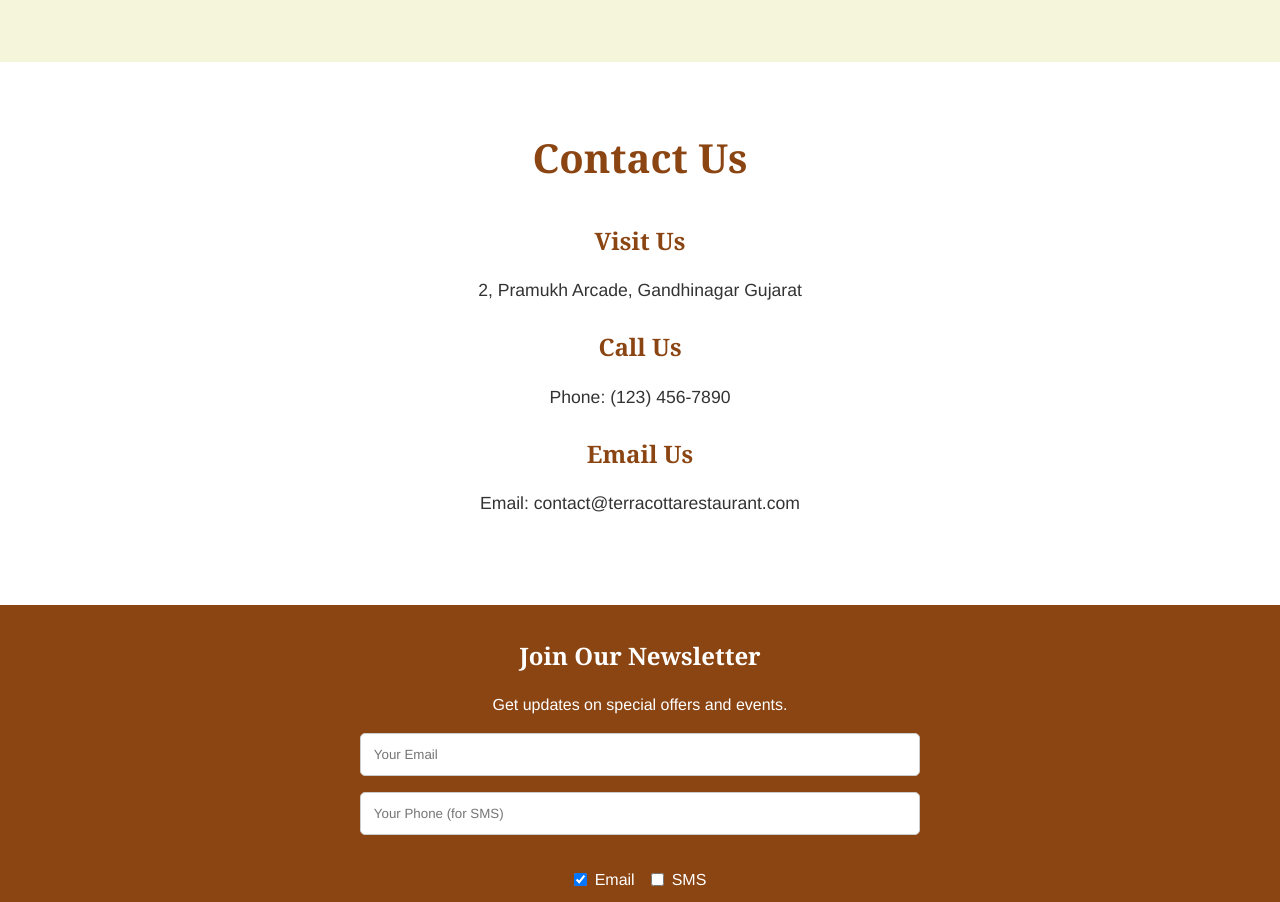
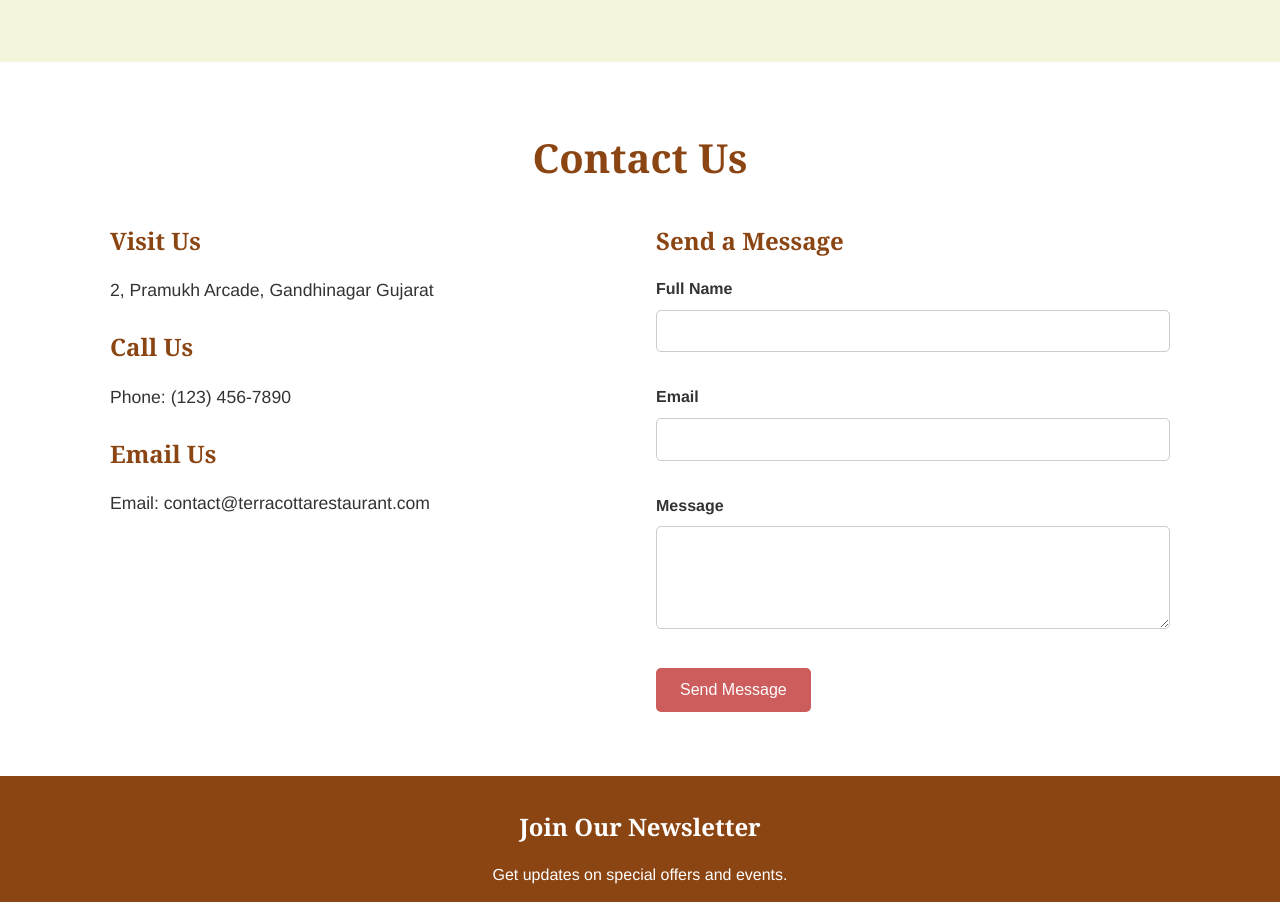
Before and after one commit to GrubTokKora/kora-site-d2d8c175-6e6f-458c-8a98-0dfdb6ea72ce, a React (Vite) app: page / in a window 1280 px wide. Shown: the part 1726-2628 px from the top of the page. Built offline with nearby package versions, Linux system fonts and the light colour scheme.

Commit message:
Deploy staging from Kora

```diff
--- a/index.html
+++ b/index.html
@@ -8,6 +8,7 @@
   </head>
   <body>
     <div id="root"></div>
+    <script src="https://www.google.com/recaptcha/api.js" async defer></script>
     <script type="module" src="/src/main.tsx"></script>
   </body>
 </html>
--- a/src/App.tsx
+++ b/src/App.tsx
@@ -24,7 +24,7 @@ function App() {
         <About description={businessDetails.description} />
         <Menu cuisine={businessDetails.cuisine} />
         <Gallery />
-        <Contact address={businessDetails.address} />
+        <Contact address={businessDetails.address} businessId={BUSINESS_ID} />
       </main>
       <Footer businessId={BUSINESS_ID} />
     </>
--- a/src/components/Contact.tsx
+++ b/src/components/Contact.tsx
@@ -1,13 +1,101 @@
+import { useState, useRef, useEffect } from 'react';
+import type { FormEvent } from 'react';
+import { getApiBaseUrl, getRecaptchaSiteKey } from '../config';
+
 type ContactProps = {
   address: string;
+  businessId: string;
 };
 
-function Contact({ address }: ContactProps) {
+type FormStatus = 'idle' | 'submitting' | 'success' | 'error';
+
+function Contact({ address, businessId }: ContactProps) {
+  const [name, setName] = useState('');
+  const [email, setEmail] = useState('');
+  const [message, setMessage] = useState('');
+  const [status, setStatus] = useState<FormStatus>('idle');
+  const [formMessage, setFormMessage] = useState('');
+  const [errors, setErrors] = useState<{ name?: string; email?: string; message?: string; captcha?: string }>({});
+
+  const recaptchaContainer = useRef<HTMLDivElement>(null);
+  const recaptchaWidgetId = useRef<number | null>(null);
+
+  const recaptchaSiteKey = getRecaptchaSiteKey();
+
+  useEffect(() => {
+    if (window.grecaptcha && window.grecaptcha.render && recaptchaContainer.current && !recaptchaWidgetId.current) {
+      recaptchaWidgetId.current = window.grecaptcha.render(recaptchaContainer.current, {
+        sitekey: recaptchaSiteKey,
+      });
+    }
+  }, [recaptchaSiteKey]);
+
+  const validateForm = () => {
+    const newErrors: { name?: string; email?: string; message?: string; captcha?: string } = {};
+    if (!name.trim()) newErrors.name = 'Full name is required.';
+    if (!email.trim()) {
+      newErrors.email = 'Email is required.';
+    } else if (!/\S+@\S+\.\S+/.test(email)) {
+      newErrors.email = 'Email is invalid.';
+    }
+    if (!message.trim()) newErrors.message = 'Message is required.';
+
+    const token = window.grecaptcha?.getResponse(recaptchaWidgetId.current ?? undefined);
+    if (!token) {
+      newErrors.captcha = 'Please complete the CAPTCHA.';
+    }
+
+    setErrors(newErrors);
+    return Object.keys(newErrors).length === 0;
+  };
+
+  const handleSubmit = async (e: FormEvent) => {
+    e.preventDefault();
+    setFormMessage('');
+
+    if (!validateForm()) {
+      return;
+    }
+
+    setStatus('submitting');
+    const token = window.grecaptcha.getResponse(recaptchaWidgetId.current ?? undefined);
+
+    try {
+      const apiBaseUrl = getApiBaseUrl();
+      const response = await fetch(`${apiBaseUrl}/api/v1/public/forms/submit`, {
+        method: 'POST',
+        headers: { 'Content-Type': 'application/json' },
+        body: JSON.stringify({
+          business_id: businessId,
+          form_type: 'contact',
+          form_data: { name, email, message },
+          submitter_email: email,
+          captcha_token: token,
+        }),
+      });
+
+      if (!response.ok) {
+        throw new Error('Submission failed.');
+      }
+
+      setStatus('success');
+      setFormMessage('Thank you for your message! We will get back to you soon.');
+      setName('');
+      setEmail('');
+      setMessage('');
+      window.grecaptcha.reset(recaptchaWidgetId.current ?? undefined);
+    } catch (error) {
+      setStatus('error');
+      setFormMessage('Sorry, there was an error sending your message. Please try again later.');
+    }
+  };
+
   return (
     <section id="contact" style={{ backgroundColor: 'var(--white)' }}>
-      <div className="container" style={{ textAlign: 'center' }}>
-        <h2>Contact Us</h2>
-        <div className="contact-info" style={{ marginTop: '2rem' }}>
+      <div className="container">
+        <h2 style={{ textAlign: 'center' }}>Contact Us</h2>
+        <div className="contact-grid">
+          <div className="contact-info">
             <h3>Visit Us</h3>
             <p>{address}</p>
             <h3>Call Us</h3>
@@ -15,6 +103,57 @@ function Contact({ address }: ContactProps) {
             <h3>Email Us</h3>
             <p>Email: contact@terracottarestaurant.com</p>
           </div>
+          <div className="contact-form-container">
+            <h3>Send a Message</h3>
+            <form onSubmit={handleSubmit} noValidate>
+              <div className="form-group">
+                <label htmlFor="name">Full Name</label>
+                <input
+                  type="text"
+                  id="name"
+                  value={name}
+                  onChange={(e) => setName(e.target.value)}
+                  required
+                />
+                {errors.name && <p className="error-text">{errors.name}</p>}
+              </div>
+              <div className="form-group">
+                <label htmlFor="email">Email</label>
+                <input
+                  type="email"
+                  id="email"
+                  value={email}
+                  onChange={(e) => setEmail(e.target.value)}
+                  required
+                />
+                {errors.email && <p className="error-text">{errors.email}</p>}
+              </div>
+              <div className="form-group">
+                <label htmlFor="message">Message</label>
+                <textarea
+                  id="message"
+                  rows={5}
+                  value={message}
+                  onChange={(e) => setMessage(e.target.value)}
+                  required
+                ></textarea>
+                {errors.message && <p className="error-text">{errors.message}</p>}
+              </div>
+              <div className="form-group">
+                <div ref={recaptchaContainer}></div>
+                {errors.captcha && <p className="error-text">{errors.captcha}</p>}
+              </div>
+              <button type="submit" className="btn" disabled={status === 'submitting'}>
+                {status === 'submitting' ? 'Sending...' : 'Send Message'}
+              </button>
+              {formMessage && (
+                <p className={`form-status-message ${status === 'success' ? 'success' : 'error'}`}>
+                  {formMessage}
+                </p>
+              )}
+            </form>
+          </div>
+        </div>
       </div>
     </section>
   );
--- a/src/config.ts
+++ b/src/config.ts
@@ -17,3 +17,20 @@ export function getApiBaseUrl(): string {
   // Fallback for local development or if not injected.
   return 'https://kora-agent.quseappdev.com';
 }
+
+/**
+ * Retrieves the reCAPTCHA v2 site key.
+ * Falls back to a placeholder if not provided.
+ */
+export function getRecaptchaSiteKey(): string {
+  if (typeof window !== 'undefined') {
+    const maybeConfig = (window as any).KORA_CONFIG;
+    const configured = typeof maybeConfig?.recaptchaSiteKey === 'string' ? maybeConfig.recaptchaSiteKey.trim() : '';
+    if (configured) {
+      return configured;
+    }
+  }
+  // A placeholder key for local development.
+  // This key will show a warning but is usable for testing.
+  return '6LeIxAcTAAAAAJcZVRqyHh71UMIEGNQ_MXjiZKhI';
+}
--- a/src/index.css
+++ b/src/index.css
@@ -148,6 +148,53 @@ textarea {
   margin-bottom: 1.5rem;
 }
 
+.contact-grid {
+  display: grid;
+  grid-template-columns: 1fr 1fr;
+  gap: 2rem;
+  margin-top: 2rem;
+  align-items: start;
+}
+
+.contact-form-container h3 {
+  margin-top: 0;
+}
+
+.form-group {
+  margin-bottom: 1rem;
+}
+
+.form-group label {
+  display: block;
+  margin-bottom: 0.5rem;
+  font-weight: bold;
+}
+
+.error-text {
+  color: var(--accent-color);
+  font-size: 0.9rem;
+  margin-top: -0.5rem;
+  margin-bottom: 0.5rem;
+}
+
+.form-status-message {
+  margin-top: 1rem;
+  padding: 1rem;
+  border-radius: 5px;
+}
+
+.form-status-message.success {
+  background-color: #d4edda;
+  color: #155724;
+  border: 1px solid #c3e6cb;
+}
+
+.form-status-message.error {
+  background-color: #f8d7da;
+  color: #721c24;
+  border: 1px solid #f5c6cb;
+}
+
 /* Gallery Section */
 .gallery-grid {
   display: grid;
@@ -209,5 +256,7 @@ textarea {
     margin-top: 1rem;
   }
 
-
+  .contact-grid {
+    grid-template-columns: 1fr;
+  }
 }
```
Lines whose indentation alone changed are shown as unchanged.
